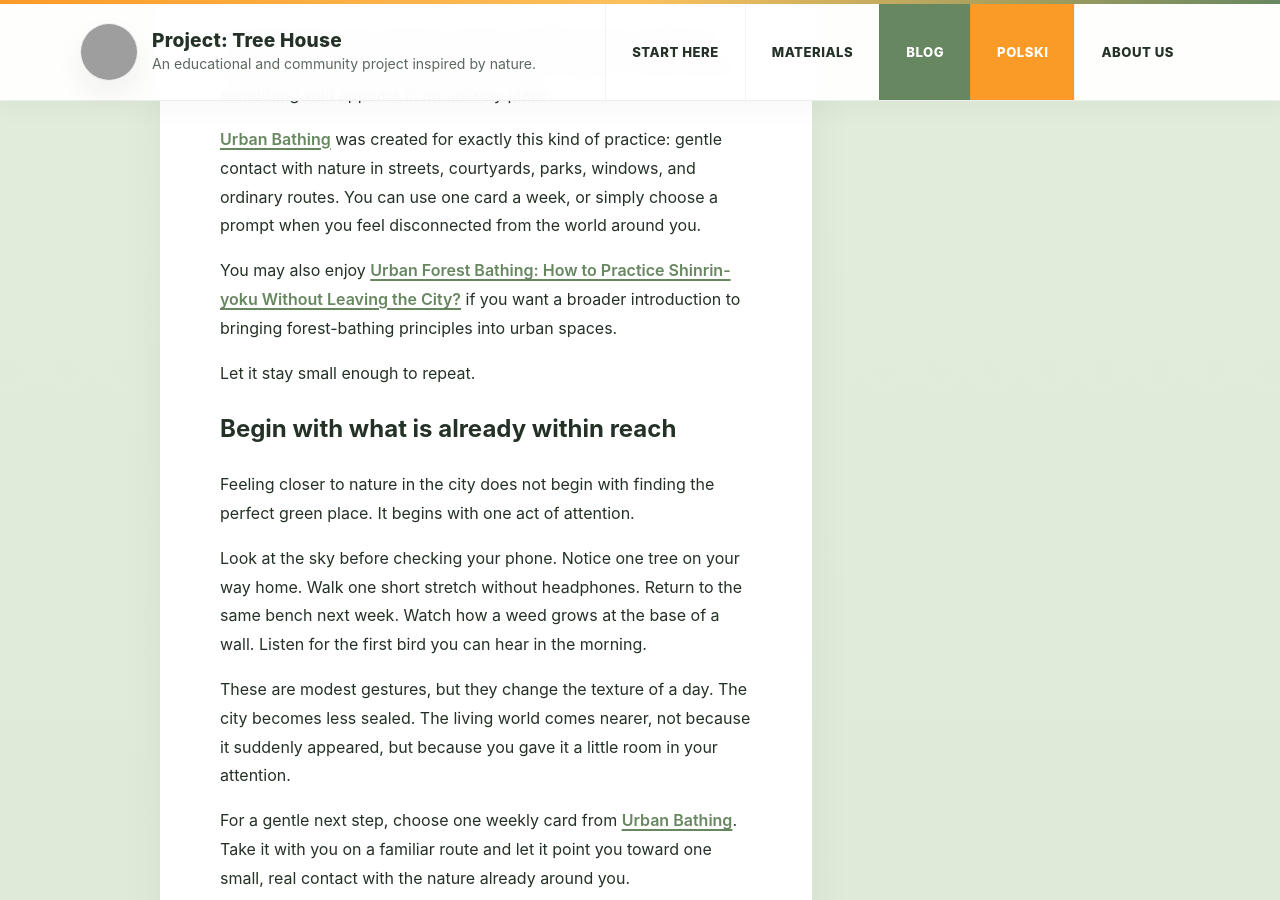
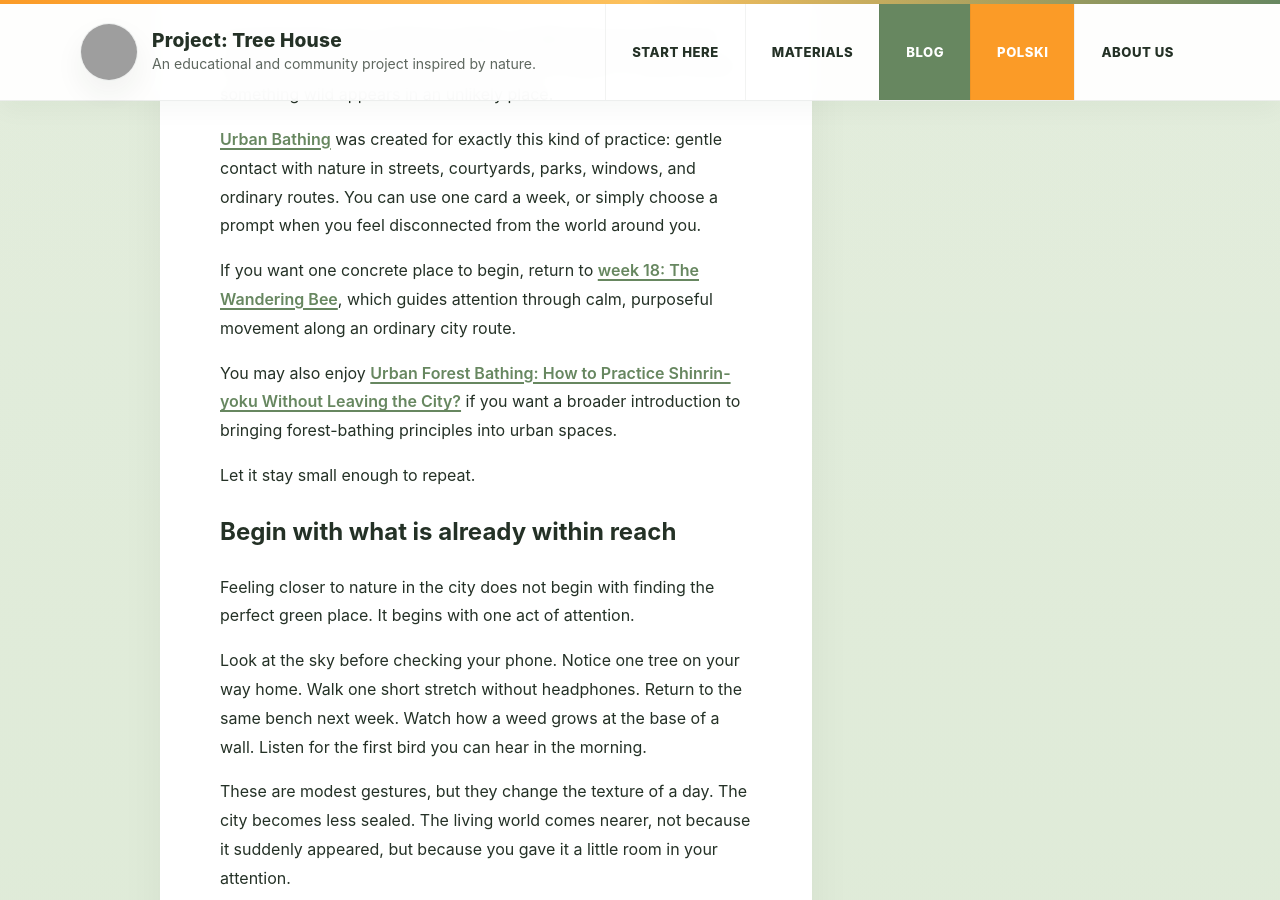
Before and after one commit to akonkia/domeknadrzewie, a Jekyll site: the page built from _posts/2026-05-06-how-to-feel-closer-to-nature-in-the-city-7-simple-ways.en.md, in a window 1280 px wide and 900 px high, scrolled down 6013 px. Built offline with Jekyll 4.4.1, drawn with Linux system fonts in a browser that asks for light colours; grey boxes are pictures that could not be loaded.

Commit message:
Add links to week 18 card from latest posts

```diff
--- a/_posts/2026-05-06-how-to-feel-closer-to-nature-in-the-city-7-simple-ways.en.md
+++ b/_posts/2026-05-06-how-to-feel-closer-to-nature-in-the-city-7-simple-ways.en.md
@@ -122,6 +122,8 @@ A prompt gives your noticing a shape. It might ask you to listen for one sound,
 
 [Urban Bathing](/en/materials/urban-bathing/) was created for exactly this kind of practice: gentle contact with nature in streets, courtyards, parks, windows, and ordinary routes. You can use one card a week, or simply choose a prompt when you feel disconnected from the world around you.
 
+If you want one concrete place to begin, return to [week 18: The Wandering Bee](/en/the-wandering-bee-a-mindfulness-exercise-in-purposeful-motion/), which guides attention through calm, purposeful movement along an ordinary city route.
+
 You may also enjoy [Urban Forest Bathing: How to Practice Shinrin-yoku Without Leaving the City?](/blog/2026/04/03/Urban-forest-bathing-how-to-practice-Shinrin-yoku-without-leaving-the-city/) if you want a broader introduction to bringing forest-bathing principles into urban spaces.
 
 Let it stay small enough to repeat.
```
Also changed, not shown: _posts/2026-04-29-how-to-notice-the-changing-seasons-more-mindfully.en.md (+2 -0 lines), _posts/2026-04-29-jak-obserwowac-zmiany-por-roku-bardziej-uwaznie.pl.md (+2 -0 lines), _posts/2026-05-06-jak-byc-blizej-natury-w-miescie-7-prostych-sposobow.pl.md (+2 -0 lines).
